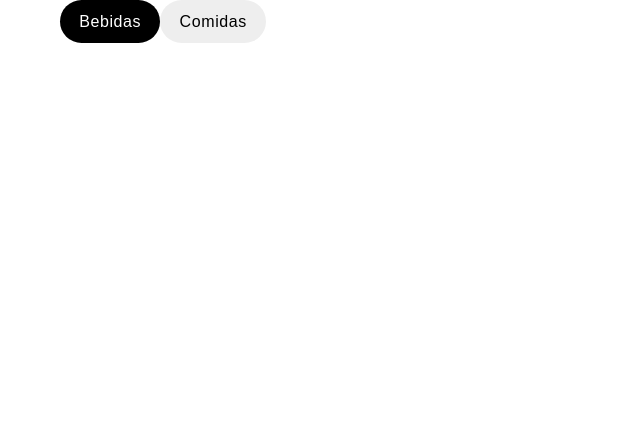
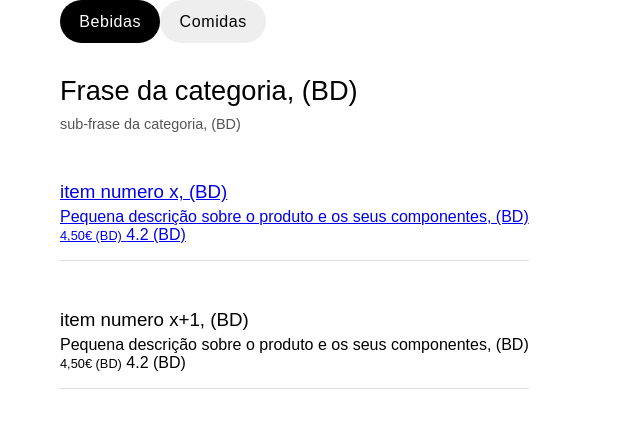
Before and after one commit to RaitonGG/Ement, a PHP site: page / in a window 1280 px wide. Shown: the part 80-508 px from the top of the page, without its empty margins (0-640 px from the left). Run offline with PHP 8.4, Linux system fonts and the light colour scheme; data that the repository does not hold is empty.

Commit message:
main
Teste servidor BD 1

```diff
--- a/index.php
+++ b/index.php
@@ -1,5 +1,5 @@
 <?php
-$conn = mysqli_connect('localhost', 'platafo8_Ricardo', 'SBCrtHPg5Lv3', 'platafo8_Ementas');
+$conn = mysqli_connect('localhost', 'platafo8_Ricardo', 'SBCrtHPg5Lv3', 'platafo8_ement');
 ?>
 
 <!DOCTYPE html>
@@ -44,13 +44,51 @@ $conn = mysqli_connect('localhost', 'platafo8_Ricardo', 'SBCrtHPg5Lv3', 'platafo
     </div>
 
     <!-- Listing -->
+    <div class="listings">
+        <div class="container">
+          <div class="listings-header">
+            <div class="listings-header-title">
+                    <h2>Frase da categoria, (BD)</h2>
+                    <span class="listings-span">sub-frase da categoria, (BD)</span>
+            </div>
+          </div>
+        </div>
+        <div class="container">
+        <div class="listings-list">
+          <div class="listings-list-element">
+            <a href="productPage.html">
+              <div class="listings-list-element-text">
+              <div class="text-title">
+              <h3 class="text-title-h3">item numero x, (BD)</h3>
+              <div><span>Pequena descrição sobre o produto e os seus componentes, (BD)</span></div>
+              <div class="info">
+                <span class="text-title-span">4,50€ (BD)</span>
+                <span class="rating-circle">4.2 (BD)</span>
+              </div>
+              </div>
+            </div>
+            </a>
+          </div>
+          <div class="listings-list-element">
+            <div class="listings-list-element-text">
+              <div class="text-title">
+                <h3 class="text-title-h3">item numero x+1, (BD)</h3>
+                <div><span>Pequena descrição sobre o produto e os seus componentes, (BD)</span></div>
+                <div class="info">
+                    <span class="text-title-span">4,50€ (BD)</span>
+                    <span class="rating-circle">4.2 (BD)</span>
+                </div>
+              </div>
+            </div>
+          </div>
+        </div>
       <div>
       <?php
         $result = getRestaurantes();
         if($result){
           while ($row = mysqli_fetch_assoc($result)){ ?>
                 <div>
-                  <b>Nome do Restaurante:</b> <?php echo $row['Nome_Restaurante']; ?> <br/>
+                  <b>Nome do Restaurante:</b> <?php echo $row['nome_restaurante']; ?> <br/>
                 </div>
           <?php } ?>
         <?php } ?>
@@ -65,7 +103,7 @@ $conn = mysqli_connect('localhost', 'platafo8_Ricardo', 'SBCrtHPg5Lv3', 'platafo
 
 <?php
 function getRestaurantes(){
-  $sql = "SELECT * FROM restaurantes";
+  $sql = "SELECT * FROM restaurante";
 
   $result = mysqli_query($GLOBALS['conn'], $sql);
 
```
